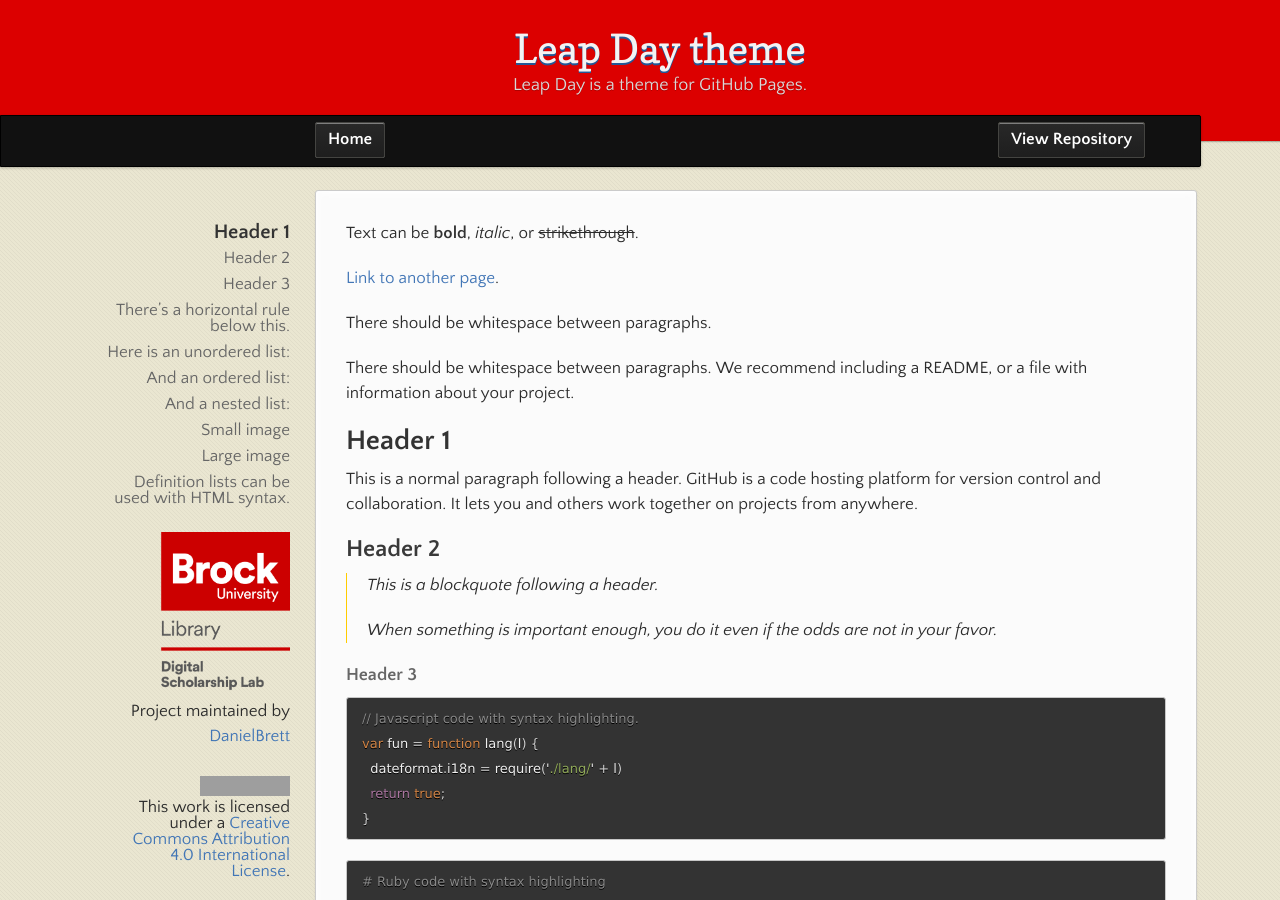
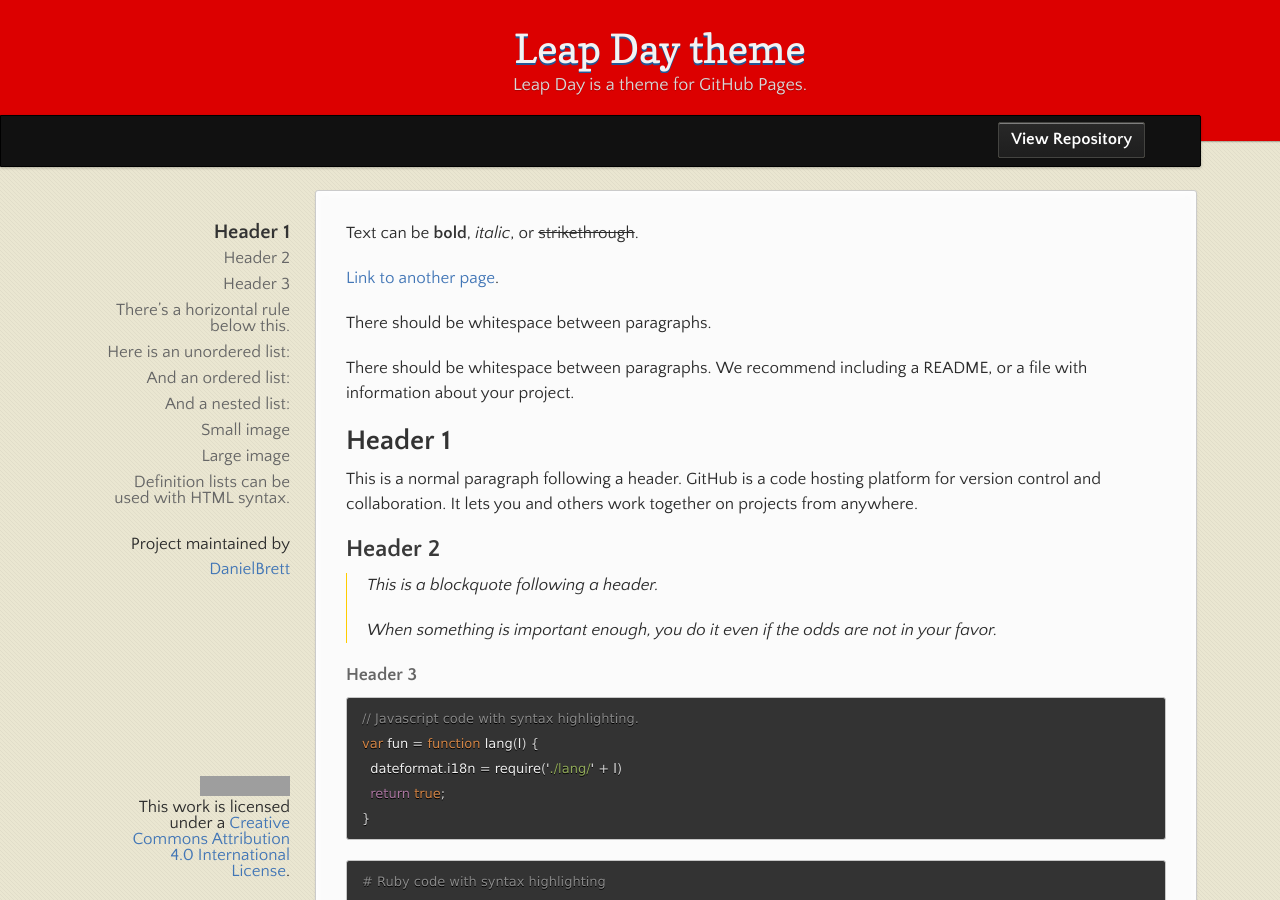
Before and after one commit to DanielBrett/Workshop-Theme, a Jekyll site: the page built from index.md, in a window 1280 px wide and 900 px high. Built offline with Jekyll 4.4.1, drawn with Linux system fonts in a browser that asks for light colours; grey boxes are pictures that could not be loaded.

Commit message:
Update default.html

```diff
--- a/_layouts/default.html
+++ b/_layouts/default.html
@@ -34,9 +34,6 @@
 
       <div id="banner">
 
-
-	<a href="https://brockdsl.github.io/" class="button fork" border: 3px><strong">Home</strong></a>
-
         <div class="downloads">
           <ul>
             <li><a href="{{ site.github.repository_url }}" class="button">View Repository</a></li>
@@ -48,7 +45,6 @@
     <div class="wrapper">
 	  <nav>
         <ul></ul>
-		<img src="dsl_logo.png" alt="DSL Logo" height="159" width="130" >
         <p>Project maintained by <a href="{{ site.github.owner_url }}">{{ site.github.owner_name }}</a></p>
       </nav>
       <section>
```
